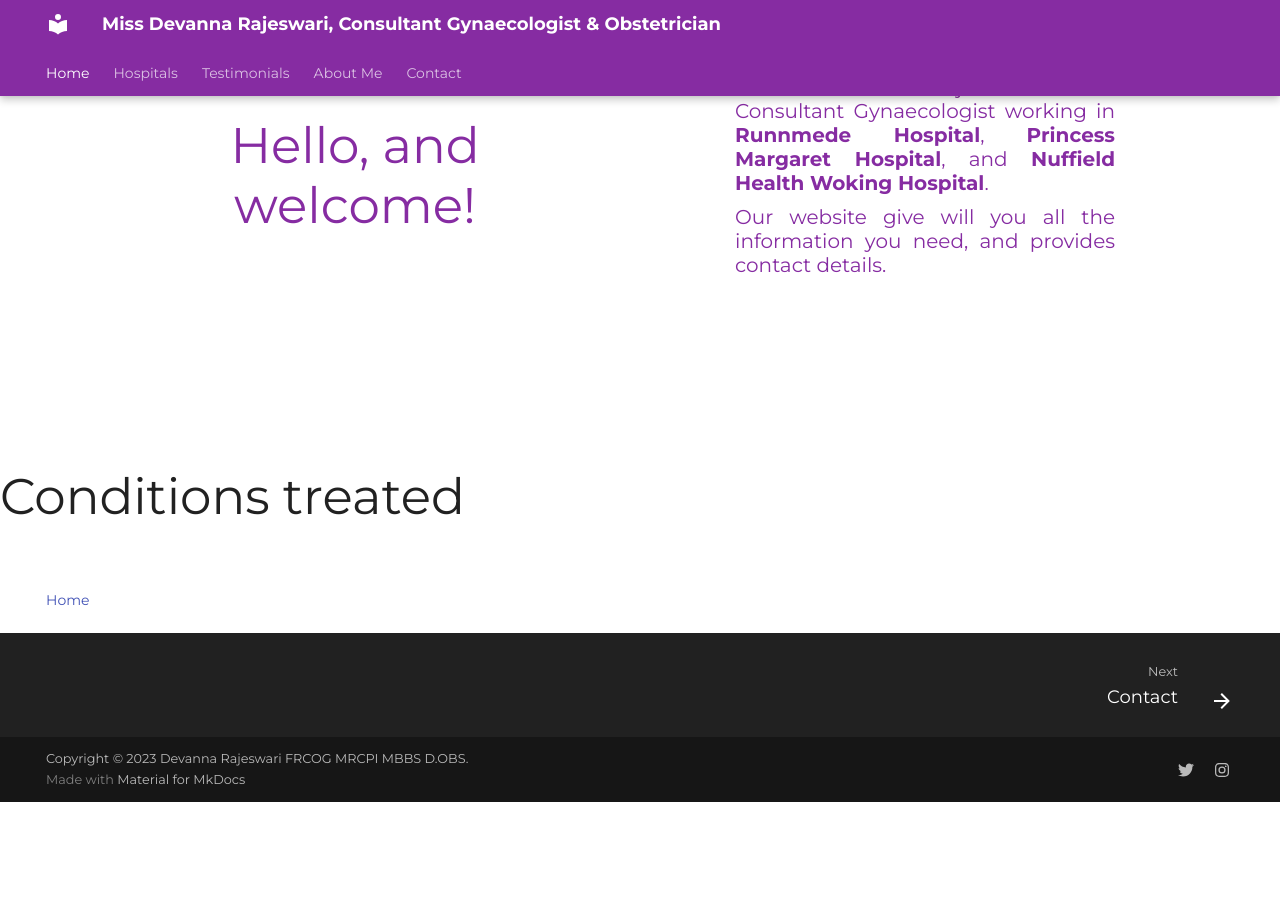
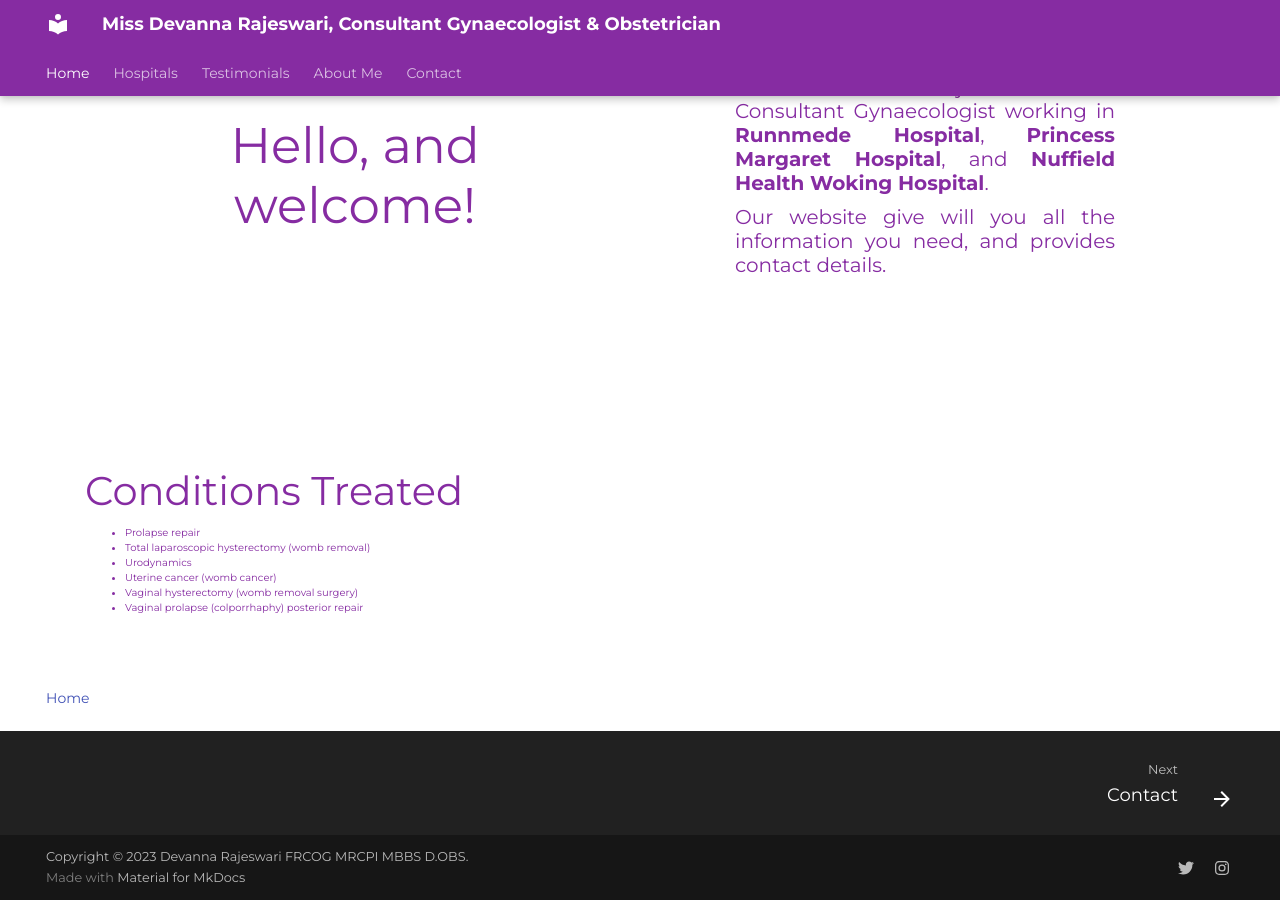
Before and after one commit to anchit-chandran/aunty-rajeswari-website, an MkDocs documentation site: the page built from docs/index.md, in a window 1280 px wide and 900 px high, scrolled down 931 px. Built offline with MkDocs 1.6.1 and Material for MkDocs 9.7.7, drawn with Linux system fonts in a browser that asks for light colours; before the commit the page ends 1733 px from its top, so only the background shows below that.

Commit message:
home page updates
Signed-off-by: anchit-chandran <anchit97123@gmail.com>

```diff
--- a/overrides/home.html
+++ b/overrides/home.html
@@ -60,7 +60,8 @@
       class="col-md-4 col-12 my-5 px-4 px-md-0 d-flex flex-column justify-content-center align-items-center"
     >
       <h6 class="">
-        Miss Devanna Rajeswari is a Consultant Gynaecologist working in <b>Runnmede Hospital</b>, <b>Princess Margaret Hospital</b>, and
+        Miss Devanna Rajeswari is a Consultant Gynaecologist working in
+        <b>Runnmede Hospital</b>, <b>Princess Margaret Hospital</b>, and
         <b>Nuffield Health Woking Hospital</b>.
       </h6>
       <h6>
@@ -70,11 +71,57 @@
     </div>
   </div>
 </div>
-<div class="row conditions_treated">
-  <div class="col">
-    <h1>Conditions treated</h1>
+<section class="conditions_treated main_col_font">
+  <div class="container">
+    <div class="row conditions_treated">
+      <h2>Conditions Treated</h2>
+      <div class="col-4">
+
+        <!-- <div class="col">
+          <ul>
+            <li><a href="#">Anterior repair (bladder repair) & surgery</a></li>
+            <li><a href="">Cervical screening (smear test)</a></li>
+            <li><a href="#">Colposcopy</a></li>
+            <li><a href="#">Endometrial ablation</a></li>
+            <li><a href="#">Fertility investigation and tests</a></li>
+            <li><a href="#">HPV (human papillomavirus) vaccination</a></li>
+          </ul>
+        </div> -->
+
+        <!-- <div class="col">
+          <ul>
+            <li><a href="#">aparoscopic ovarian cystectomy</a></li>
+            <li>
+              <a href="#"
+                >Laparoscopy (keyhole surgery) for gynaecological conditions</a
+              >
+            </li>
+            <li><a href="#">Menopause Treatment</a></li>
+            <li><a href="#">Obstetrics (maternity) consultation</a></li>
+            <li><a href="#">Oophorectomy (ovary removal surgery)</a></li>
+            <li><a href="#">Private gynaecology and women's health</a></li>
+          </ul>
+        </div> -->
+
+        <div class="col">
+          <ul>
+            <li><a href="#">Prolapse repair</a></li>
+            <li>
+              <a href="#">Total laparoscopic hysterectomy (womb removal)</a>
+            </li>
+            <li><a href="#">Urodynamics</a></li>
+            <li><a href="#">Uterine cancer&nbsp;(womb cancer)</a></li>
+            <li><a href="#">Vaginal hysterectomy (womb removal surgery)</a></li>
+            <li>
+              <a href="#">Vaginal prolapse (colporrhaphy) posterior repair</a>
+            </li>
+          </ul>
+        </div>
+
+      </div>
+    </div>
   </div>
-</div>
+</section>
 
 {% endblock %}
 
```
